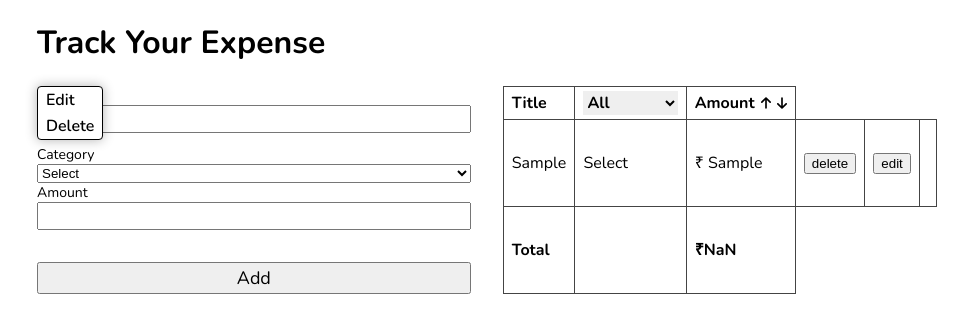
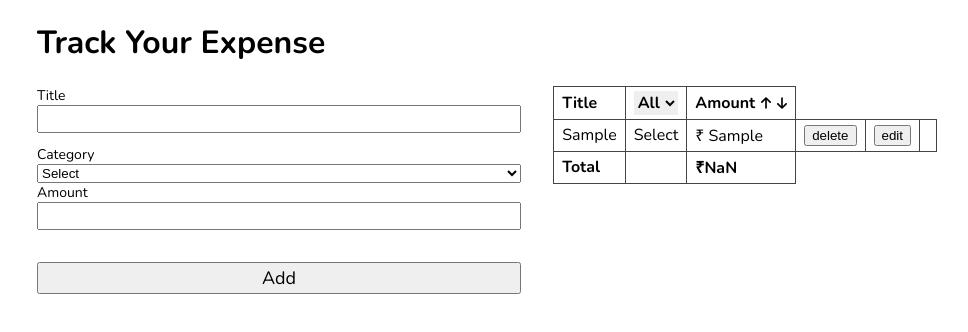
Before and after one commit to prasadneroolkar/track_expense, a React (Vite) app: page / in a window 1280 px wide. Both pictures are taken after typing "Sample", "Sample" into the empty fields and a click on the button "Add". Shown: the top 332 px of the page, without its empty margins (153-1121 px from the left). Built offline with nearby package versions, Linux system fonts and the light colour scheme.

Commit message:
context menu resolved

```diff
--- a/src/App.css
+++ b/src/App.css
@@ -98,7 +98,7 @@ main {
   background-color: white;
   border: 1px solid;
   position: absolute;
-  /* display: none; */
+  display: block;
   border-radius: 4px;
   overflow: hidden;
   box-shadow: 0 0 12px rgba(0, 0, 0, 0.3);
--- a/src/App.jsx
+++ b/src/App.jsx
@@ -84,10 +84,6 @@ function App() {
             onHandleDel={delValue}
             onHandleEdit={editValue}
           />
-          <div className="context-menu">
-            <div>Edit</div>
-            <div>Delete</div>
-          </div>
         </div>
       </main>
     </>
--- a/src/components/Table.jsx
+++ b/src/components/Table.jsx
@@ -6,6 +6,7 @@ const Table = ({ itemsAdded, onHandleDel, onHandleEdit }) => {
   const [menuPosition, setMenuPosition] = useState({ x: 0, y: 0 });
 
   const [showMenu, setShowMenu] = useState(false);
+  // console.log(showMenu);
 
   const onDelete = (index) => {
     onHandleDel(index);
@@ -17,14 +18,18 @@ const Table = ({ itemsAdded, onHandleDel, onHandleEdit }) => {
   const handleContextMenu = (e) => {
     e.preventDefault();
     setMenuPosition({ x: e.clientX, y: e.clientY });
+    setShowMenu(true);
+    // console.log(`onhandle:${showMenu}`);
   };
 
   const handleClick = () => {
     setShowMenu(false);
+    // console.log(`onclick:${showMenu}`);
   };
 
   return (
-    <>
+    <div onClick={handleClick}>
+      {showMenu && <ContextMenu menuPosition={menuPosition} />}
       <table className="expense-table">
         <thead>
           <tr>
@@ -66,12 +71,8 @@ const Table = ({ itemsAdded, onHandleDel, onHandleEdit }) => {
         </thead>
         <tbody>
           {itemsAdded.map((elem, index) => (
-            <tr
-              key={index}
-              onContextMenu={handleContextMenu}
-              onClick={handleClick}
-            >
-              {showMenu && <ContextMenu menuPosition={menuPosition} />}
+            <>
+              <tr key={index} onContextMenu={handleContextMenu}>
                 <td>{elem.title}</td>
                 <td>{elem.cat}</td>
                 <td>{`₹ ${elem.amt}`}</td>
@@ -89,6 +90,7 @@ const Table = ({ itemsAdded, onHandleDel, onHandleEdit }) => {
                 </td>
                 <td>{elem.message}</td>
               </tr>
+            </>
           ))}
 
           <tr>
@@ -101,7 +103,7 @@ const Table = ({ itemsAdded, onHandleDel, onHandleEdit }) => {
           </tr>
         </tbody>
       </table>
-    </>
+    </div>
   );
 };
 
```
Lines whose indentation alone changed are shown as unchanged.
